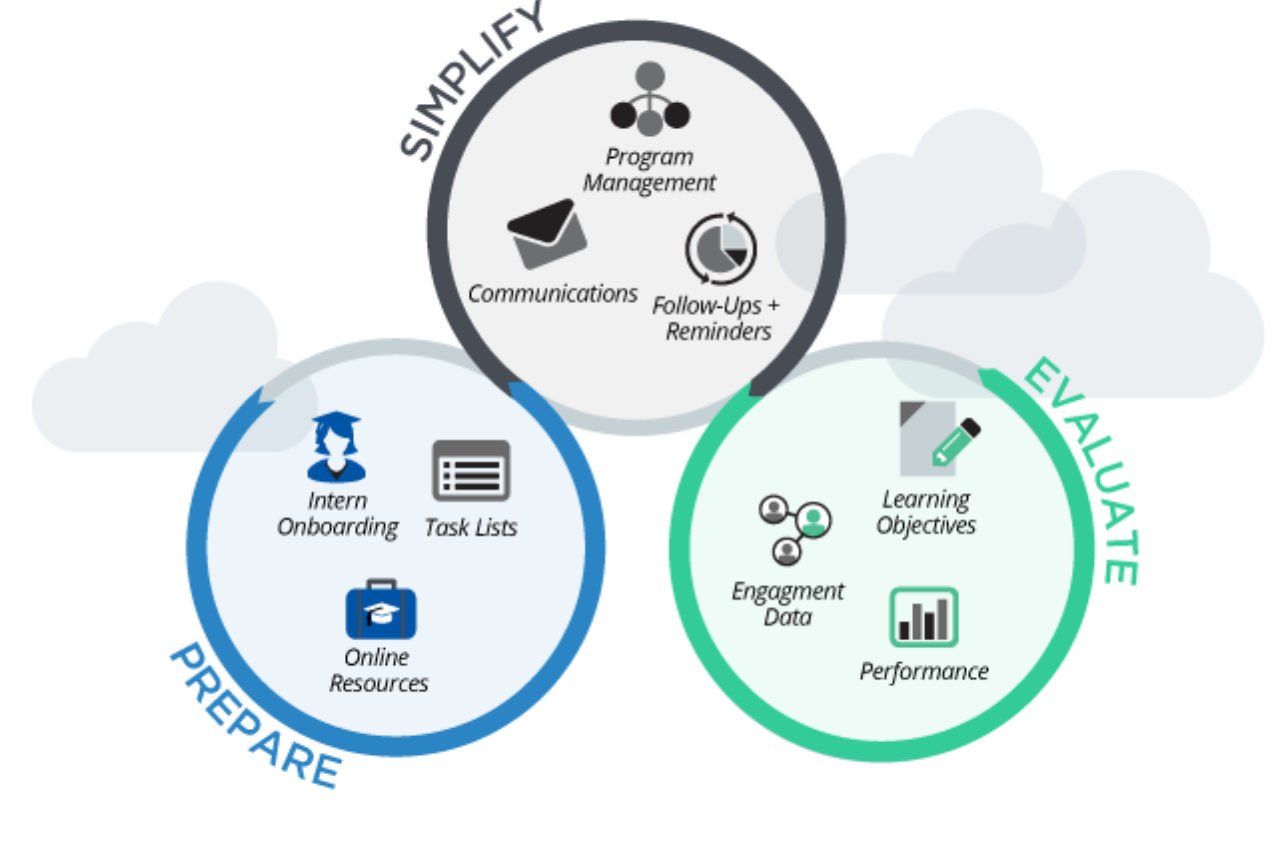
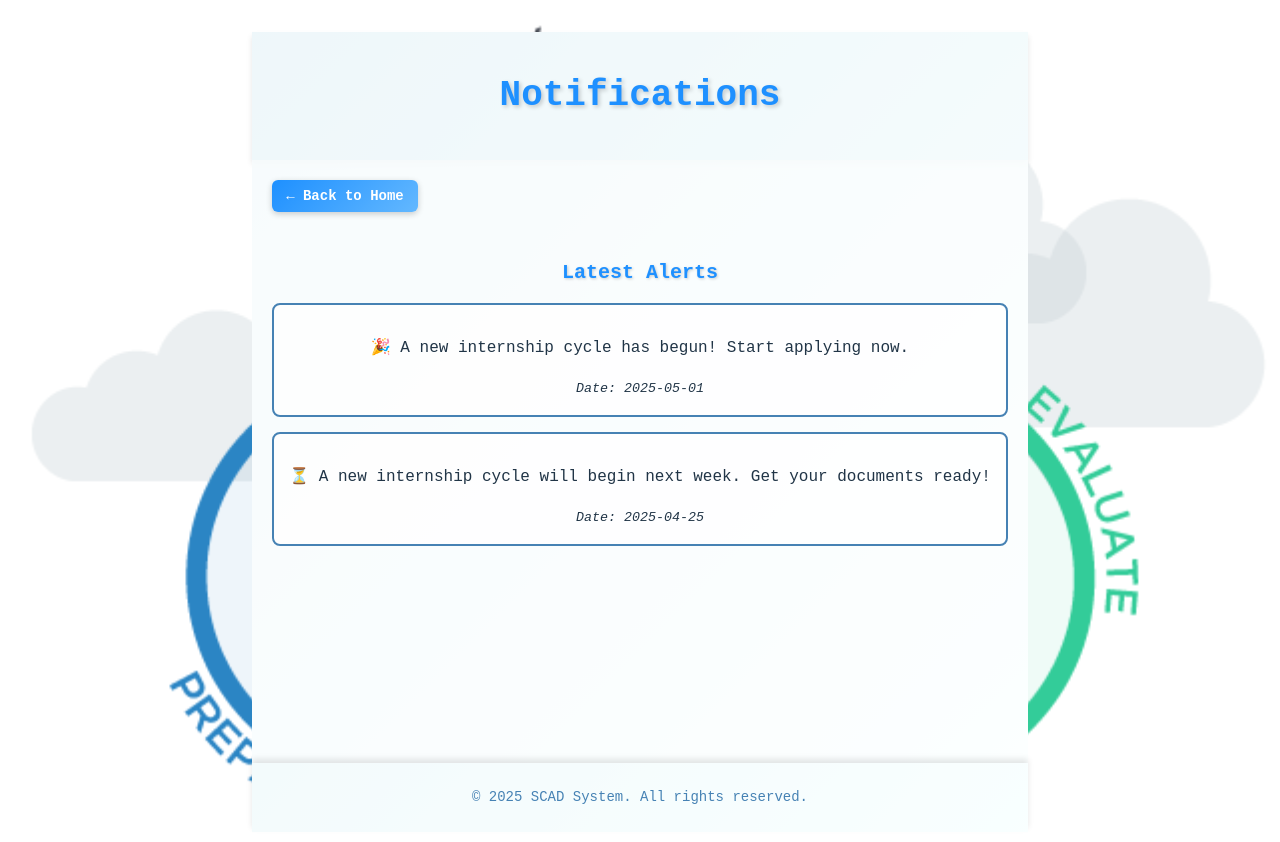
Before and after one commit to CSEN603-2025/A.M.O.S.A, a React (Vite) app: page /StudentNotifications in a window 1280 px wide. Before the commit this address had no page. Shown: the top 842 px of the page. Before the commit the page ends 800 px from the top, so only its background shows below. Built offline with nearby package versions, Linux system fonts and the light colour scheme.

Commit message:
commit 2

```diff
--- a/package.json
+++ b/package.json
@@ -10,12 +10,11 @@
     "preview": "vite preview"
   },
   "dependencies": {
-
     "lucide-react": "^0.507.0",
     "react": "^19.0.0",
     "react-datepicker": "^8.3.0",
-
     "react-dom": "^19.0.0",
+    "react-icons": "^5.5.0",
     "react-router-dom": "^7.5.3"
   },
   "devDependencies": {
--- a/src/App.jsx
+++ b/src/App.jsx
@@ -16,6 +16,7 @@ import StudentProfile from './Student/StudentProfile';
 import InternshipBrowser from './Student/browseInternships';
 import StudentInternships from './studentInternships';
 import StudentApplied from './StudentApplied';
+import StudentNotifications from './StudentNotifications';
 
 import SCADPendingCompany from './ScadPendingCompany';
 import SCADCurrentCycle from './ScadCurrentCycle';
@@ -62,6 +63,7 @@ function App() {
               <Route path="/Studentdashboard" element={<StudentDashboard />} />
               <Route path="/studentInternships" element={<StudentInternships />} />
               <Route path="/StudentApplied" element={<StudentApplied />} />
+              <Route path="/StudentNotifications" element={<StudentNotifications />} />
 
               <Route path="/scad/companies" element={<SCADPendingCompany />} />
               <Route path="/scad/cycle" element={<SCADCurrentCycle />} />
--- a/src/CSS/StudentDashboard.css
+++ b/src/CSS/StudentDashboard.css
@@ -189,3 +189,28 @@ body, html {
     border: none;
     border-radius: 4px;
 }
+
+
+  .notification-widget {
+    display: flex;
+    align-items: center;
+    padding: 10px;
+    margin-bottom: 10px;
+    background-color: #f0f8ff;
+    border-radius: 8px;
+    box-shadow: 0 1px 3px rgba(0,0,0,0.1);
+}
+
+.notification-link {
+    display: flex;
+    align-items: center;
+    text-decoration: none;
+    color: #1e90ff;
+    font-weight: 600;
+    font-size: 14px;
+}
+
+.bell-icon {
+    margin-right: 6px;
+    color: #1e90ff;
+}
--- a/src/CSS/browseInternships.css
+++ b/src/CSS/browseInternships.css
@@ -119,3 +119,22 @@
     margin-top: 5px;
     color: #555;
 }
+.back-button {
+    align-self: flex-start;
+    padding: 8px 14px;
+    margin-bottom: 10px;
+    background: linear-gradient(135deg, #1e90ff, #63b8ff);
+    color: white;
+    border: none;
+    border-radius: 6px;
+    font-size: 14px;
+    font-weight: 600;
+    cursor: pointer;
+    transition: background 0.3s ease, transform 0.2s ease;
+    box-shadow: 0 2px 6px rgba(0, 0, 0, 0.2);
+}
+
+.back-button:hover {
+    background: linear-gradient(135deg, #63b8ff, #1e90ff);
+    transform: translateY(-2px);
+}
--- a/src/StudentDashboard.jsx
+++ b/src/StudentDashboard.jsx
@@ -1,5 +1,6 @@
 import React from "react";
 import './CSS/StudentDashboard.css';
+import { FiBell } from 'react-icons/fi'; // Bell icon
 
 const StudentDashboard = () => {
     return (
@@ -9,16 +10,24 @@ const StudentDashboard = () => {
             </header>
             <div className="dashboard-content">
                 <aside className="dashboard-sidebar">
+                    {/* Notification Icon Section */}
+                    <div className="notification-widget">
+                        <a href="/StudentNotifications" className="notification-link">
+                            <FiBell size={18} className="bell-icon" />
+                            <span>Notifications</span>
+                        </a>
+                    </div>
+
                     <h2 className="sidebar-title">Navigation</h2>
                     <ul className="nav-list">
                         <li className="nav-item">Home</li>
                         <li className="nav-item"><a href="/studentInternships" className="nav-link">Browse Internships</a></li>
                         <li className="nav-item"><a href="/StudentApplied" className="nav-link">View Applied Internships</a></li>
-                        <li className="nav-item"><a href="/student/deadlines" className="nav-link">Upcoming Deadlines</a></li>
                         <li className="nav-item"><a href="/student/profile" className="nav-link">My Profile</a></li>
                         <li className="nav-item"><a href="/student/settings" className="nav-link">Settings</a></li>
                     </ul>
                 </aside>
+
                 <main className="dashboard-main">
                     <section className="recommendations-section">
                         <h2 className="section-title">Internship Recommendations</h2>
--- /dev/null
+++ b/src/StudentNotifications.jsx
@@ -0,0 +1,57 @@
+import React, { useState, useEffect } from "react";
+import './CSS/StudentDashboard.css';
+import './CSS/browseInternships.css';
+
+const StudentNotifications = () => {
+    const [notifications, setNotifications] = useState([
+        {
+            id: 1,
+            message: "🎉 A new internship cycle has begun! Start applying now.",
+            date: "2025-05-01"
+        },
+        {
+            id: 2,
+            message: "⏳ A new internship cycle will begin next week. Get your documents ready!",
+            date: "2025-04-25"
+        }
+    ]);
+
+    useEffect(() => {
+        // Future logic for fetching notifications can be added here
+    }, []);
+
+    return (
+        <div className="browser-wrapper">
+            <header className="browser-header">
+                <h1 className="browser-title">Notifications</h1>
+            </header>
+
+            <main className="browser-main">
+                <button
+                    className="back-button"
+                    onClick={() => window.location.href = "/StudentDashboard"}
+                >
+                    ← Back to Home
+                </button>
+
+                <section className="filter-section">
+                    <h2 className="section-title">Latest Alerts</h2>
+                    <ul className="internship-list">
+                        {notifications.map(notification => (
+                            <li key={notification.id} className="internship-item">
+                                <p>{notification.message}</p>
+                                <small><em>Date: {notification.date}</em></small>
+                            </li>
+                        ))}
+                    </ul>
+                </section>
+            </main>
+
+            <footer className="dashboard-footer">
+                <p>&copy; 2025 SCAD System. All rights reserved.</p>
+            </footer>
+        </div>
+    );
+};
+
+export default StudentNotifications;
```
Also changed, not shown: 1 other file (tests, documents, lock files or other folders).
